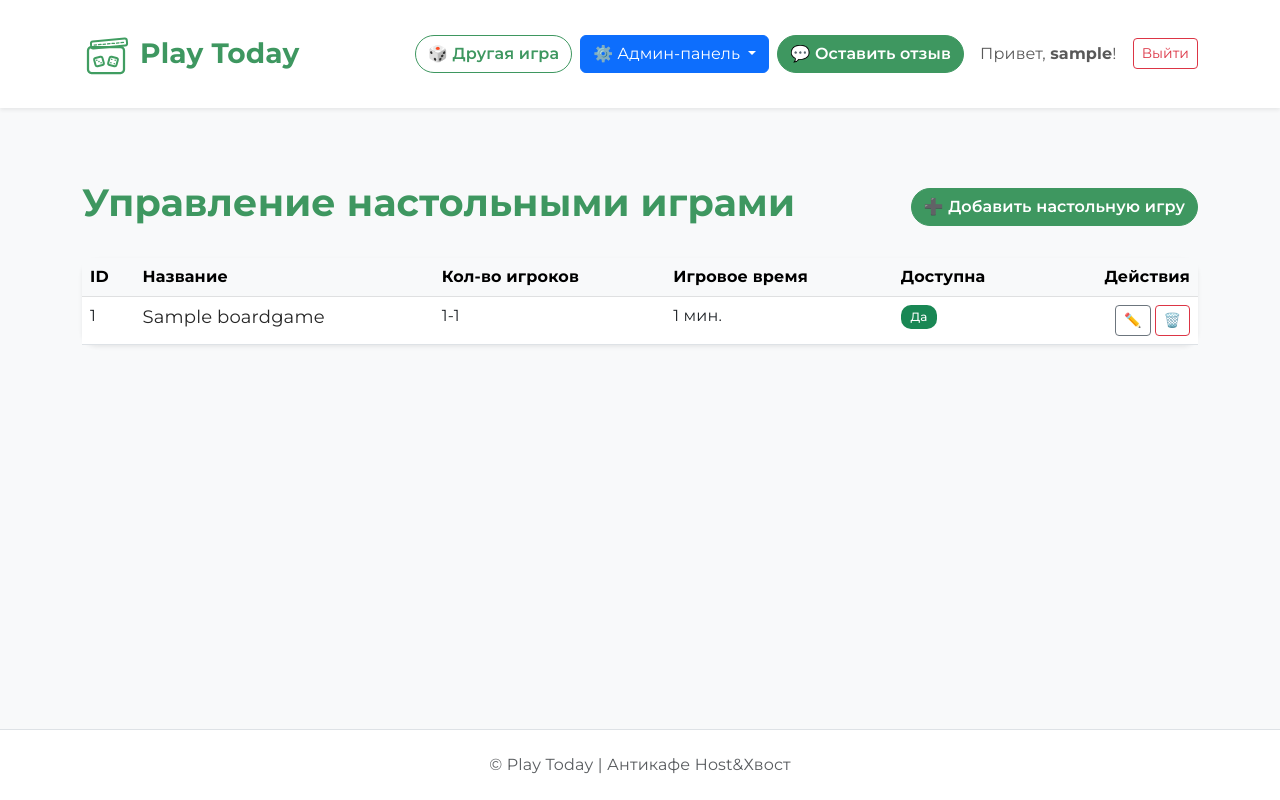
After one commit to TAKOYAMItakoyami/play-today-app, a Flask app: page /admin/boardgames in a window 1280 px wide. The commit adds this page. Run offline with Flask 3, Linux system fonts and the light colour scheme; a user stored in the database is signed in; tables that the repository leaves empty hold one stand-in row (values such as "Sample post").

Commit message:
Add admin dashboard with lists of games and users

```diff
--- /dev/null
+++ b/play_today_app/templates/admin_boardgames.html
@@ -0,0 +1,56 @@
+{% extends "base.html" %}
+
+{% block title %} Управление настольными играми {% endblock %}
+
+{% block content %}
+<section class="container my-5">
+  <div class="d-flex justify-content-between align-items-center mb-4">
+    <h1>Управление настольными играми</h1>
+    <a href="{{ url_for('add_boardgame') }}" class="btn btn-success">➕ Добавить настольную игру</a>
+  </div>
+
+  <div class="card shadow-sm border-0">
+    <div class="card-body p-0">
+      <table class="table table-hover mb-0">
+        <thead class="table-light">
+          <tr>
+            <th>ID</th>
+            <th>Название</th>
+            <th>Кол-во игроков</th>
+            <th>Игровое время</th>
+            <th>Доступна</th>
+            <th class="text-end">Действия</th>
+          </tr>
+        </thead>
+        <tbody>
+          {% for game in boardgames %}
+          <tr>
+            <td>{{ game.id }}</td>
+            <td><a href="{{ url_for('boardgame_view', id=game.id) }}" class="text-decoration-none">{{ game.name }}</a></td>
+            <td>{{ game.min_players }}-{{ game.max_players }}</td>
+            <td>{{ game.playtime_minutes }} мин.</td>
+            <td>
+              {% if game.is_available %}
+                <span class="badge bg-success">Да</span>
+              {% else %}
+                <span class="badge bg-secondary">Нет</span>
+              {% endif %}
+            </td>
+            <td class="text-end">
+              <div class="d-flex justify-content-end gap-1">
+                <a href="{{ url_for('edit_boardgame', id=game.id) }}" class="btn btn-sm btn-outline-secondary" title="Редактировать">✏️</a>
+
+                <form action="{{ url_for('delete_boardgame', id=game.id) }}" method="POST" class="d-inline m-0" onsubmit="return confirm('Удалить настольную игру {{ game.name }} и ВСЕ её отзывы?');">
+                  <input type="hidden" name="csrf_token" value="{{ csrf_token() }}"/>
+                  <button type="submit" class="btn btn-sm btn-outline-danger" title="Удалить">🗑️</button>
+                </form>
+              </div>
+            </td>
+          </tr>
+          {% endfor %}
+        </tbody>
+      </table>
+    </div>
+  </div>
+</section>
+{% endblock %}
--- a/play_today_app/templates/header.html
+++ b/play_today_app/templates/header.html
@@ -12,21 +12,33 @@
           🎲 Другая игра
         </a>
 
+        <!-- Выпадающее меню администратора -->
         {% if current_user.is_authenticated and current_user.is_admin %}
-          <a href="{{ url_for('add_boardgame') }}" class="btn btn-primary">
-            ➕ Добавить игру
-          </a>
+          <div class="dropdown">
+            <button class="btn btn-primary dropdown-toggle" type="button" id="adminMenu" data-bs-toggle="dropdown" aria-expanded="false">
+              ⚙️ Админ-панель
+            </button>
+            <ul class="dropdown-menu shadow" aria-labelledby="adminMenu">
+              <li><a class="dropdown-item" href="{{ url_for('admin_boardgames') }}">Управление настольными играми</a></li>
+              <li><a class="dropdown-item" href="{{ url_for('admin_users') }}">Управление пользователями</a></li>
+            </ul>
+          </div>
         {% endif %}
+
+        <!-- Кнопки для авторизованных пользователей -->
         {% if current_user.is_authenticated %}
           <a href="{{ url_for('add_review') }}" class="btn btn-success">
             💬 Оставить отзыв
           </a>
           <span class="navbar-text mx-2">Привет, <b>{{ current_user.username }}</b>!</span>
+
           <form action="{{ url_for('logout') }}" method="POST" class="d-inline m-0">
             <input type="hidden" name="csrf_token" value="{{ csrf_token() }}"/>
             <button type="submit" class="btn btn-outline-danger btn-sm">Выйти</button>
           </form>
+
         {% else %}
+          <!-- Кнопки для гостей -->
           <a href="{{ url_for('login') }}" class="btn btn-outline-success">Войти</a>
           <a href="{{ url_for('register') }}" class="btn btn-success">Регистрация</a>
         {% endif %}
--- a/play_today_app/views.py
+++ b/play_today_app/views.py
@@ -325,3 +325,21 @@ def boardgame_view(id):
     return render_template(
         'index.html', boardgame=boardgame, reviews=reviews
     )
+
+
+@app.route('/admin/boardgames')
+@login_required
+@admin_required
+def admin_boardgames():
+    """Страница управления всеми играми (только для админа)."""
+    boardgames = Boardgame.query.order_by(Boardgame.name).all()
+    return render_template('admin_boardgames.html', boardgames=boardgames)
+
+
+@app.route('/admin/users')
+@login_required
+@admin_required
+def admin_users():
+    """Страница управления пользователями (только для админа)."""
+    users = User.query.order_by(User.username).all()
+    return render_template('admin_users.html', users=users)
```
Also changed, not shown: play_today_app/templates/admin_users.html (added, +47 -0 lines).
